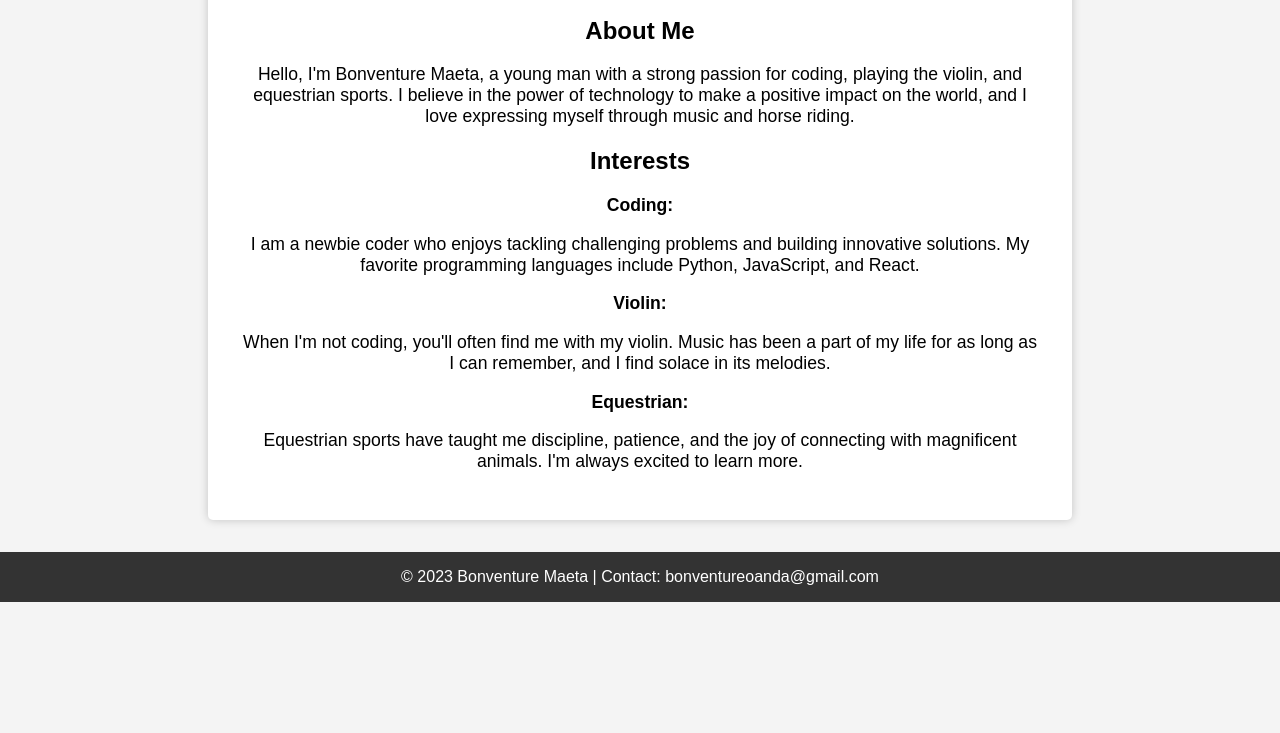
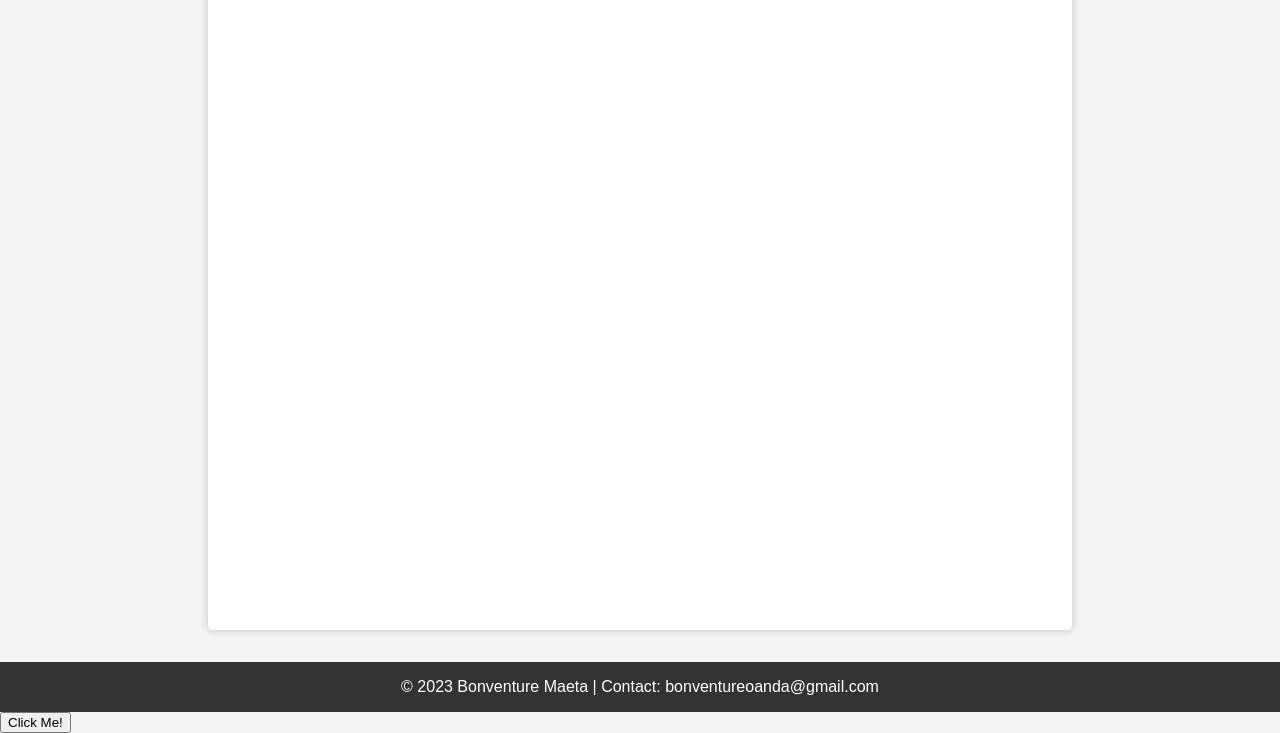
Before and after one commit to ADMBonny/Phase-0-Personal-website, a plain HTML site: page index.html in a window 1280 px wide. Shown: the part 443-1176 px from the top of the page. Before the commit the page ends 1045 px from the top, so only its background shows below. Drawn offline with Linux system fonts and the light colour scheme.

Commit message:
add index.js, add  index.html, add index.css

```diff
--- a/index.css
+++ b/index.css
@@ -3,6 +3,9 @@ body {
     background-color: #f4f4f4;
     margin: 0;
     padding: 0;
+
+
+    color: #fff;
 }
 
 header {
--- a/index.html
+++ b/index.html
@@ -18,7 +18,8 @@
         <div class="profile-info">
             <h2>About Me</h2>
             <p>Hello, I'm Bonventure Maeta, a young man with a strong passion for coding, playing the violin, and equestrian sports. I believe in the power of technology to make a positive impact on the world, and I love expressing myself through music and horse riding.</p>
-
+            <h2>Education</h2>
+            <p>Bachelor of Science in Geospatial Engineering and GIS<br>Graduated from Jomo Kenyatta University of Agriculture and Technology (JKUAT) in 2022</p>
             <h2>Interests</h2>
             <p class="interests">Coding:</p>
             <p>I am a newbie coder who enjoys tackling challenging problems and building innovative solutions. My favorite programming languages include Python, JavaScript, and React.</p>
--- a/index.js
+++ b/index.js
@@ -1,8 +1,10 @@
-<script>
-    const button = document.createElement("button");
-    button.textContent = "Click Me!"
-    document.body.appendChild(button);
-    button.addEventListener("click", () = {
-        alert("Hello, I'm Bonventure Maeta!");
+
+           document.addEventListener("DOMContentLoaded", function () {
+            const button = document.createElement("button");
+            button.textContent = "Click Me!";
+            document.body.appendChild(button);
+
+            button.addEventListener("click", function () {
+                alert("Hello, I'm Bonenture Maeta!");
+            });
         });
-</script>
```
